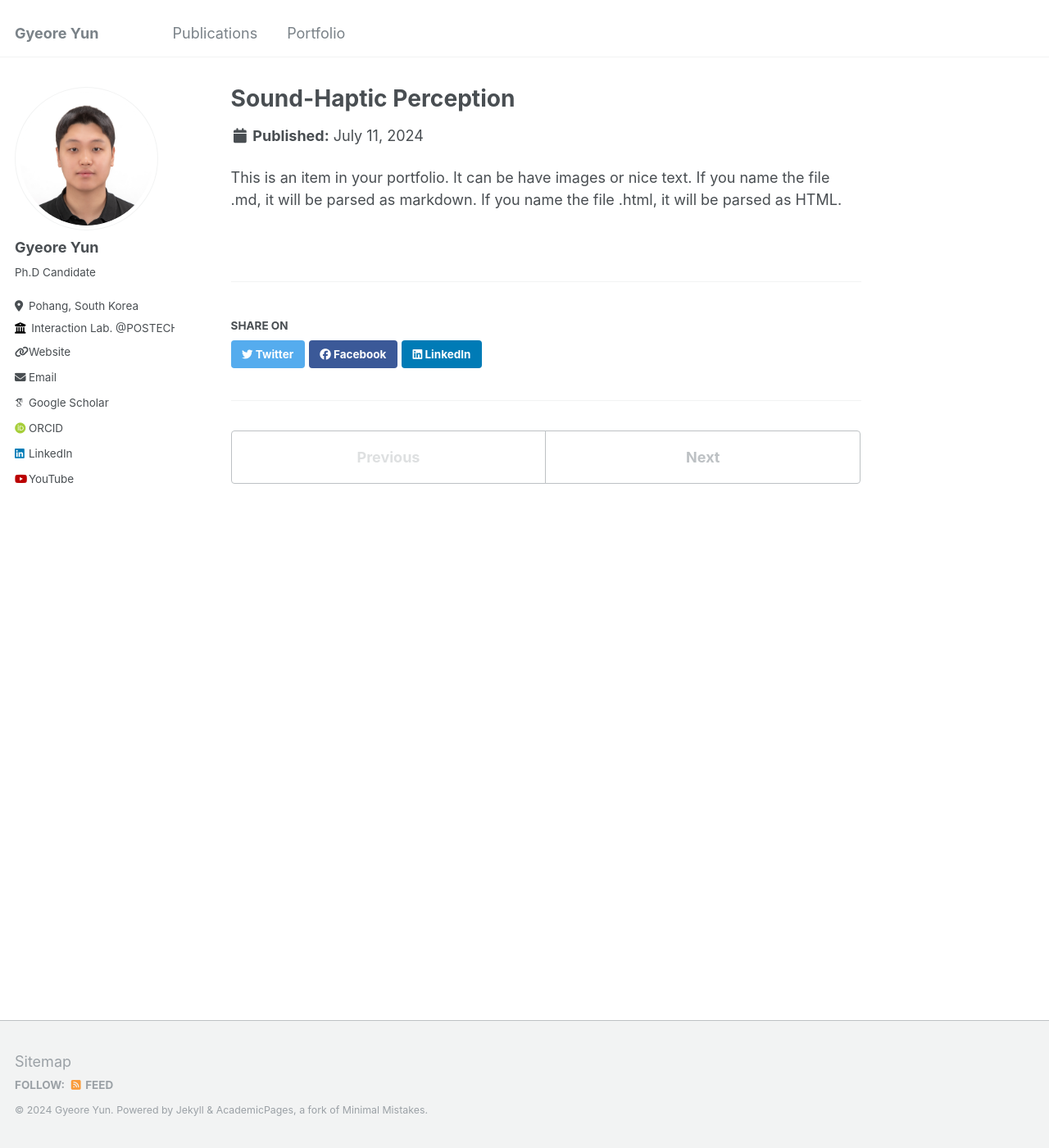
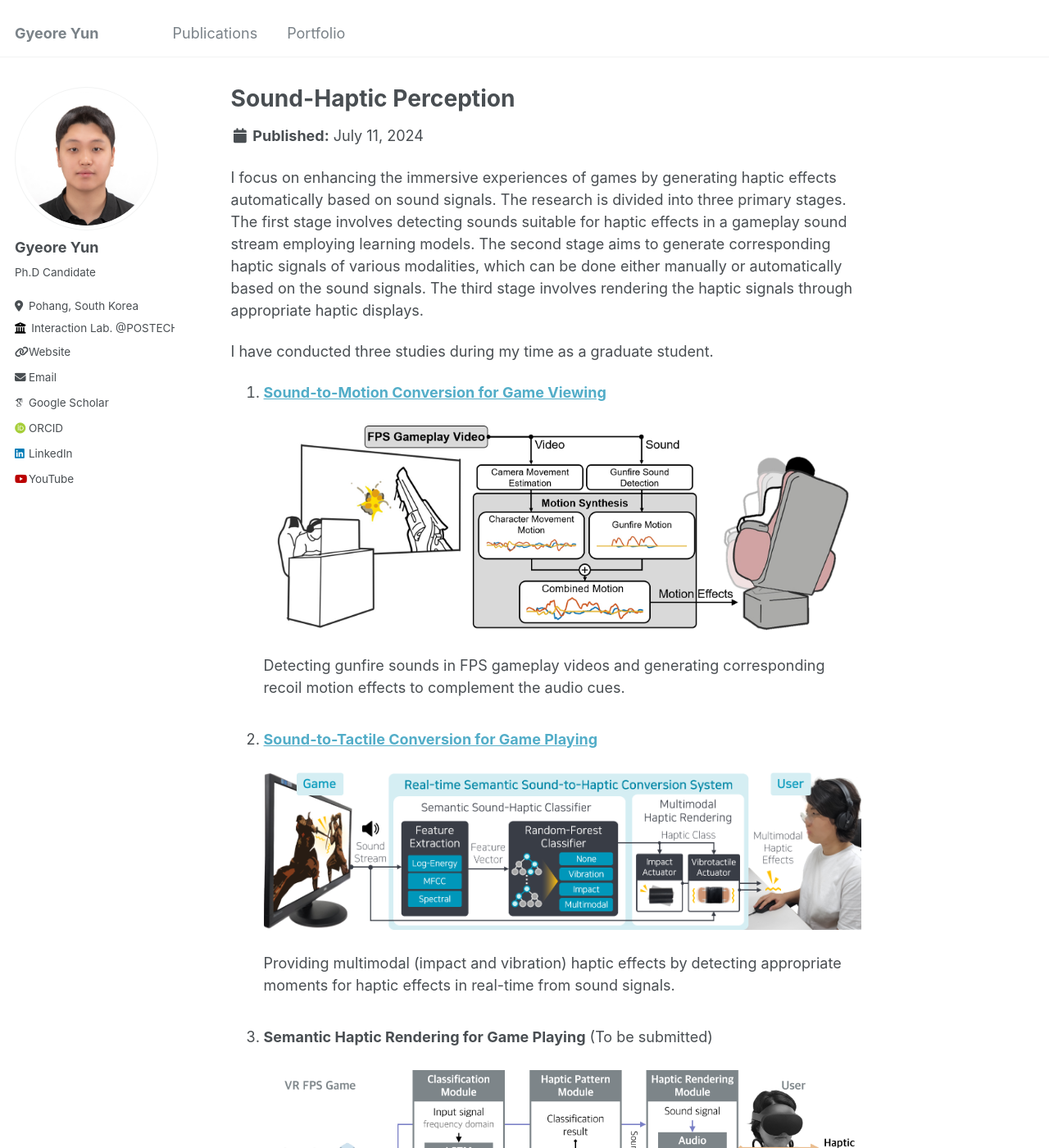
Before and after one commit to GyeoreYun/GyeoreYun.github.io, a Jekyll site: the page built from _portfolio/portfolio-1.md, in a window 1280 px wide and 1400 px high. Shown: the whole window at 82% size. Built offline with Jekyll 4.4.1, drawn with Linux system fonts in a browser that asks for light colours; some web fonts are replaced; some of the changed text lies outside the part shown.

Commit message:
Update portfolio-1.md

```diff
--- a/_portfolio/portfolio-1.md
+++ b/_portfolio/portfolio-1.md
@@ -4,4 +4,15 @@
 collection: portfolio
 ---
 
-This is an item in your portfolio. It can be have images or nice text. If you name the file .md, it will be parsed as markdown. If you name the file .html, it will be parsed as HTML.
+I focus on enhancing the immersive experiences of games by generating haptic effects automatically based on sound signals.
+The research is divided into three primary stages.
+The first stage involves detecting sounds suitable for haptic effects in a gameplay sound stream employing learning models.
+The second stage aims to generate corresponding haptic signals of various modalities, which can be done either manually or automatically based on the sound signals.
+The third stage involves rendering the haptic signals through appropriate haptic displays.
+
+I have conducted three studies during my time as a graduate student.
+1. [<b>Sound-to-Motion Conversion for Game Viewing</b>](/publication/2021-05-07-Improving)<br/><br/><img src='/images/teaser1.png'><br/><br/>Detecting gunfire sounds in FPS gameplay videos and generating corresponding recoil motion effects to complement the audio cues.<br/><br/>
+2. [<b>Sound-to-Tactile Conversion for Game Playing</b>](/publication/2023-04-19-Generating)<br/><br/><img src='/images/teaser2.png'><br/><br/> Providing multimodal (impact and vibration) haptic effects by detecting appropriate moments for haptic effects in real-time from sound signals.<br/><br/>
+3. <b>Semantic Haptic Rendering for Game Playing</b> (To be submitted)<br/><br/><img src='/images/teaser3.png'><br/><br/> Employing a deep learning model to classify the semantic classes of sound events and providing users with tailored full-body vibration patterns through a haptic suit.
+
+For more details, please see the papers.
```
